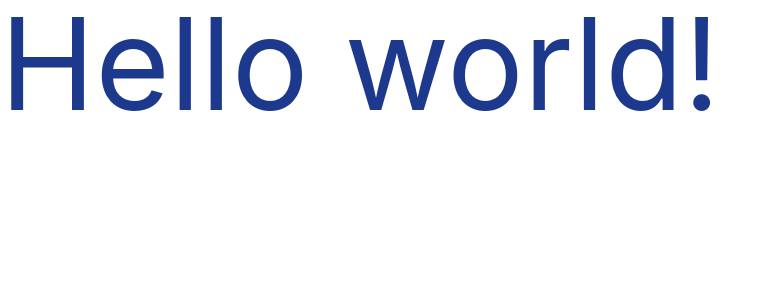
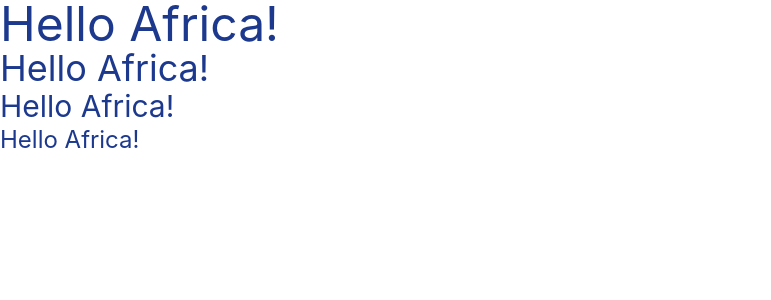
Before and after one commit to tinsaem/React-Routing, a React (Vite) app: page / in a window 1280 px wide. Shown: the top 300 px of the page, without its empty margins (0-771 px from the left). Built offline with nearby package versions, Linux system fonts and the light colour scheme.

Commit message:
example_second

```diff
--- a/src/Example.jsx
+++ b/src/Example.jsx
@@ -1,7 +1,14 @@
 
 export default function Example() {
   return (
-    <p className="text-base text-green-900 sm:text-9xl sm:text-blue-900 ">Hello world!</p>
+    <>
+    <p className="text-base text-green-900 sm:text-5xl sm:text-blue-900 ">Hello Africa!</p>
+    <p className="text-base text-green-900 sm:text-4xl sm:text-blue-900 ">Hello Africa!</p>
+    <p className="text-base text-green-900 sm:text-3xl sm:text-blue-900 ">Hello Africa!</p>
+    <p className="text-base text-green-900 sm:text-2xl sm:text-blue-900 ">Hello Africa!</p>
+
+    </>
+
 
   )
 }
```
